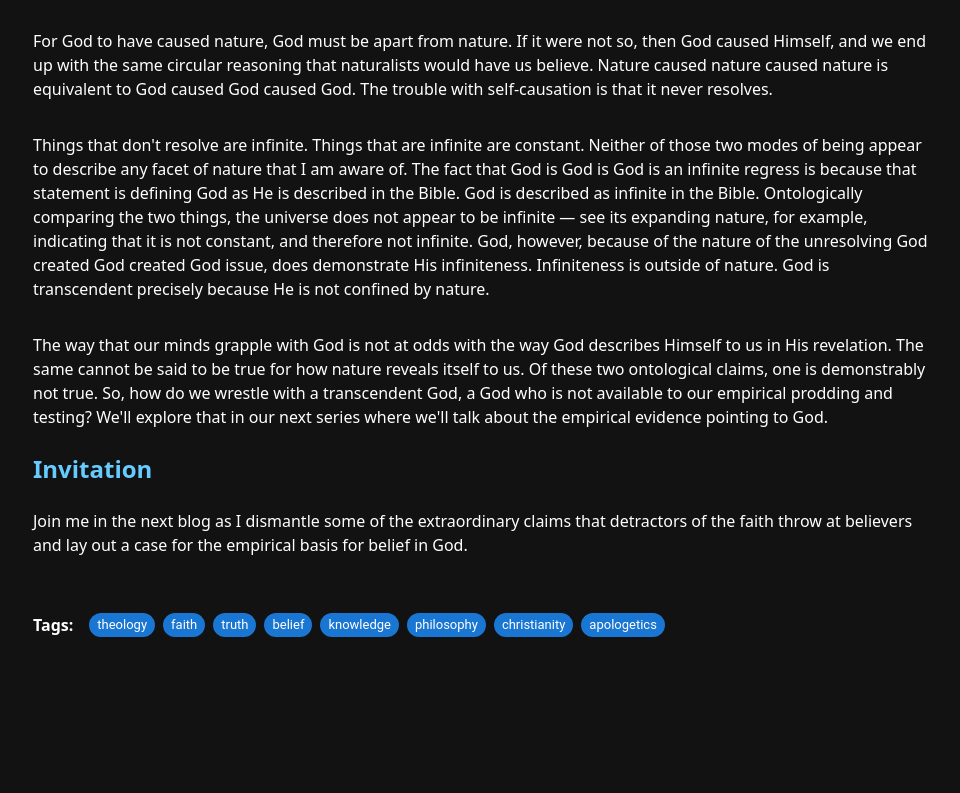
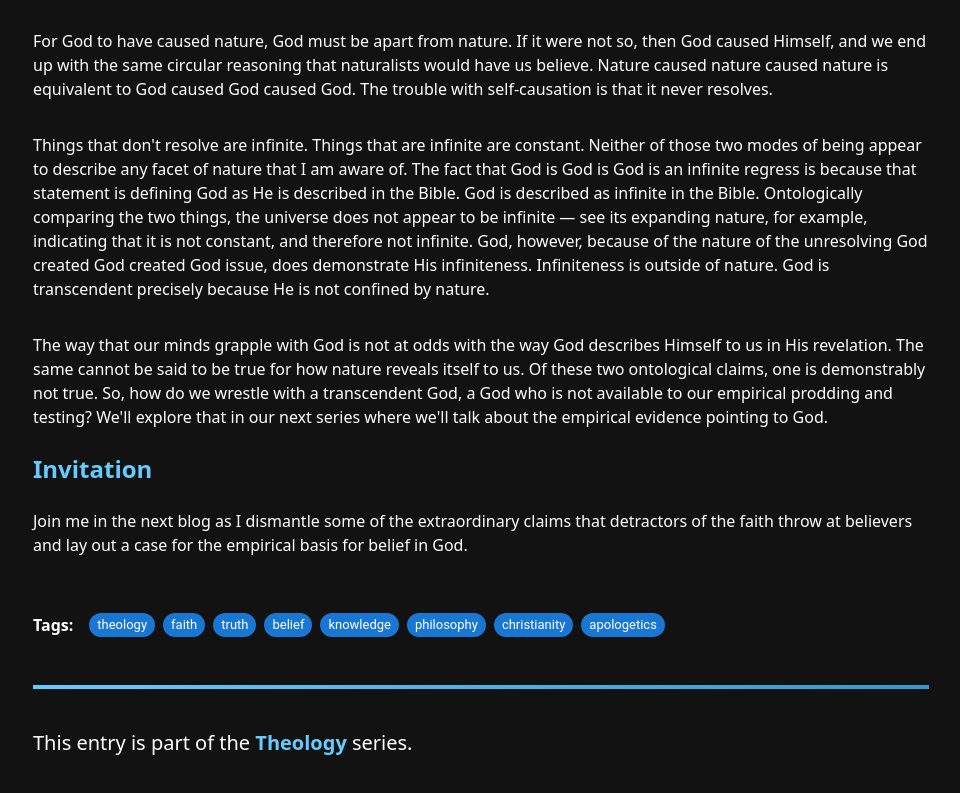
Before and after one commit to JacobHeater/jacobheater.github.io, a Next.js app: page /blog/theology/rational-theology in a window 1280 px wide. Shown: the part 2427-3220 px from the top of the page, without its empty margins (159-1119 px from the left). Before the commit the page ends 3144 px from the top, so only its background shows below. Built offline with nearby package versions, Linux system fonts and the light colour scheme; a web font is replaced by a local one.

Commit message:
feat: Add BlogLink component and enhance BlogRenderer to display parent blog entry

```diff
--- /dev/null
+++ b/src/app/blog/components/blog-link.tsx
@@ -0,0 +1,18 @@
+import Link from 'next/link';
+import { BlogEntry } from '../models/blog-entry';
+
+export function BlogLink({
+  blog,
+  className,
+}: {
+  blog: BlogEntry;
+  className?: string;
+}) {
+  return (
+    <Link
+      href={`/blog${blog.path}`}
+      className={`text-[var(--accent)] hover:underline ${className}`}>
+      {blog.title}
+    </Link>
+  );
+}
--- a/src/app/blog/components/blog-renderer.tsx
+++ b/src/app/blog/components/blog-renderer.tsx
@@ -13,6 +13,7 @@ import { FormattedDate } from '@/app/components/formatted-date';
 import { BlogEntry } from '../models/blog-entry';
 import { blogEntryErd } from '../models/blog-map';
 import { DividerBar } from '@/app/about/resume/components/divider-bar';
+import { BlogLink } from './blog-link';
 
 interface BlogRendererProps {
   blog: BlogEntry;
@@ -51,6 +52,7 @@ export function BlogRenderer({ blog, className }: BlogRendererProps) {
   const router = useRouter();
   const [content, loading] = useBlogContent(blog.contentPath);
   const blogChildren = blogEntryErd.getChildren(blog);
+  const blogParent = blogEntryErd.getParent(blog);
 
   return (
     <>
@@ -165,10 +167,31 @@ export function BlogRenderer({ blog, className }: BlogRendererProps) {
         </div>
         {blogChildren && (
           <>
-            <DividerBar />
+            <DividerBar
+              barStyle={{
+                marginTop: '3rem',
+              }}
+            />
             <div className="mt-4">
-              <h2 className="text-2xl font-bold mb-4">Related Entries</h2>
+              <h2 className="text-2xl font-bold mb-4 mt-10">
+                Entries In This Series
+              </h2>
               {blogChildren.map((child) => renderTree(child))}
+            </div>
+          </>
+        )}
+        {blogParent && (
+          <>
+            <DividerBar
+              barStyle={{
+                marginTop: '3rem',
+              }}
+            />
+            <div className="mt-4">
+              <p className="text-xl mt-10">
+                This entry is part of the{' '}
+                <BlogLink className="font-bold" blog={blogParent} /> series.
+              </p>
             </div>
           </>
         )}
--- a/src/app/blog/models/blog-map.ts
+++ b/src/app/blog/models/blog-map.ts
@@ -31,6 +31,16 @@ class BlogEntryErd {
     return relationship ? relationship.children : null;
   }
 
+  public getParent(entry: BlogEntry): BlogEntry | null {
+    if (!entry) {
+      return null;
+    }
+    const relationship = this._entries.find((rel) => {
+      return rel.children.some((child) => child.id === entry.id);
+    });
+    return relationship ? relationship.parent : null;
+  }
+
   public getRootEntries(): BlogEntry[] {
     return this._entries.map((rel) => rel.parent);
   }
```
